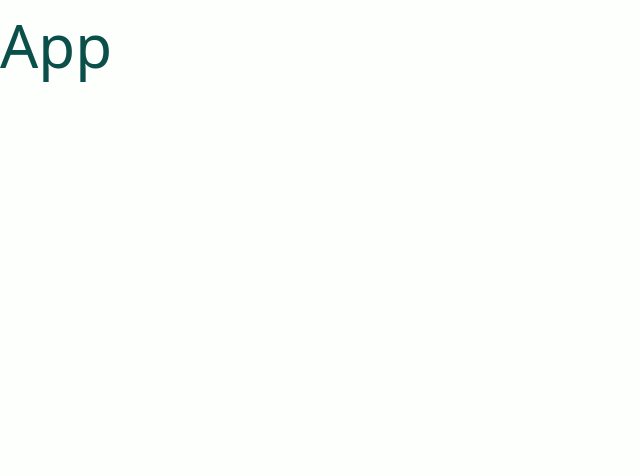
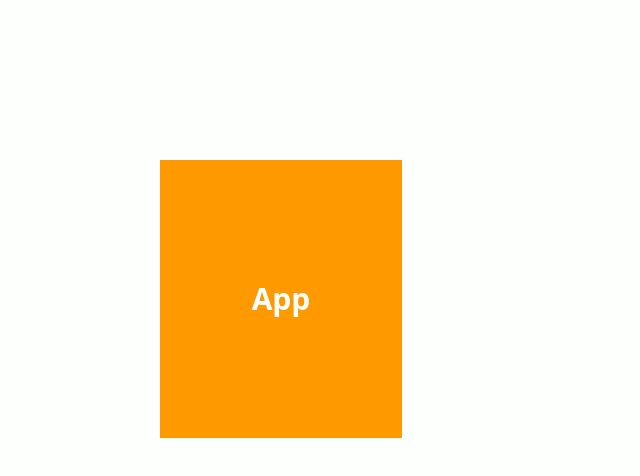
Before and after one commit to Great-kiola/Tailwind-practice, a React (Vite) app in the folder tailwind-frontend/: page / in a window 1280 px wide. Shown: the top 476 px of the page, without its empty margins (0-640 px from the left). Built offline with nearby package versions, Linux system fonts and the light colour scheme.

Commit message:
Update App component styling and enhance index.css with theme and utility layers

```diff
--- a/tailwind-frontend/src/App.jsx
+++ b/tailwind-frontend/src/App.jsx
@@ -2,7 +2,7 @@ import React from 'react'
 
 const App = () => {
   return (
-    <div className='text-[60px] text-teal-900'>App</div>
+    <div className='cardbtn text-white font-bold text-3xl flex items-center justify-center'>App</div>
   )
 }
 
--- a/tailwind-frontend/src/index.css
+++ b/tailwind-frontend/src/index.css
@@ -1,12 +1,28 @@
 @import "tailwindcss";
 
 
+/* @theme is used to define the projects
+** custom design tokens i.e fonts, colors and breakpoints
+*/
 @theme {
   --project-bg: #FDFFFC;
 }
 
+
+/* @layer any classes defined with
+** layer would be picked up by tailwind as a true utility class and would automatically
+** work with variants like hover, focus or lg
+
+** It has 3 types base, utilities and component
+*/
 @layer base{
   body{
     background: var(--project-bg);
   }
 }
+
+
+
+.cardbtn{
+  @apply bg-amber-500 border border-amber-500 w-20 p-30 m-40
+}
```
